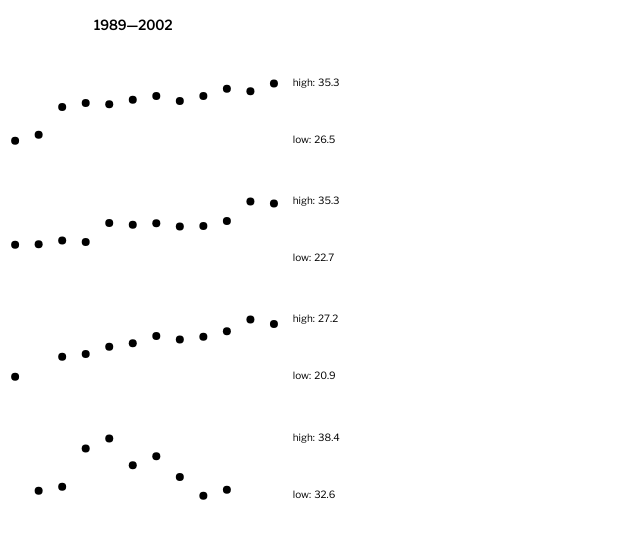
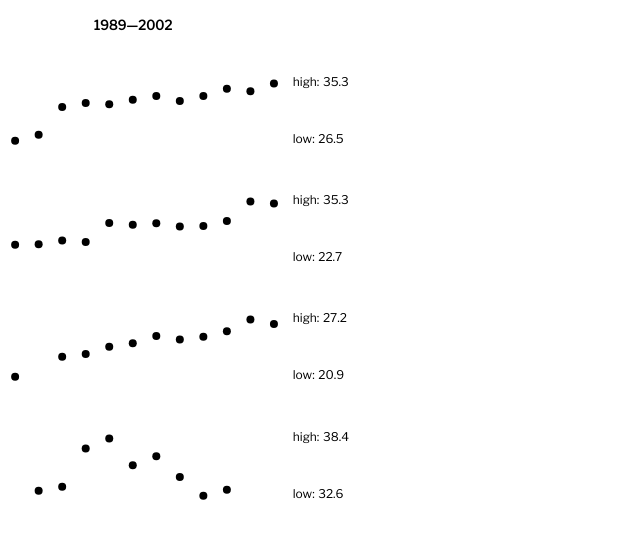
Before and after one commit to julianhlange/portfolio, a plain HTML site: page communism/index.html in a window 1280 px wide. Shown: the part 200-741 px from the top of the page, 507-1147 px from the left. Drawn offline with nearby package versions, Linux system fonts and the light colour scheme.

Commit message:
update communism gini files

```diff
--- a/communism/index.css
+++ b/communism/index.css
@@ -27,20 +27,12 @@ p {
     text-align: justify;
 }
 
-#source {
-    font-size: 12px
-}
-
 #byline {
     text-align: center;
     font-size: larger;
     color: 111111;
 }
 
-.domain {
-    opacity: 0.5;
+#source {
+    font-size: 12px
 }
-
-#key {
-    position: absolute;
-}
--- a/communism/index.html
+++ b/communism/index.html
@@ -88,7 +88,7 @@
             	    .attr('y1', y(minGini))
             	    .attr('y2', y(minGini))
             	    .style('stroke', '999999')
-            	    .attr('stroke-width', 0.1);
+            	    .attr('stroke-width', 0.2);
 
                 graph.append('line')
             	    .attr('x1', x(1988.5))
@@ -96,7 +96,7 @@
             	    .attr('y1', y(maxGini))
             	    .attr('y2', y(maxGini))
             	    .style('stroke', '999999')
-            	    .attr('stroke-width', 0.1);
+            	    .attr('stroke-width', 0.2);
 
             	graph.append('text')
             	    .attr('x', x(1988))
@@ -111,14 +111,14 @@
             	    .attr('y', 0.27*height)
             	    .text("high: " + maxGini)
             	    .attr('font', 'Libre Franklin')
-            	    .attr('font-size', '10px');
+            	    .attr('font-size', '12px');
 
             	graph.append('text')
             	    .attr('x', x(2002.8))
             	    .attr('y', 0.77*height)
             	    .text("low: " + minGini)
             	    .attr('font', 'Libre Franklin')
-            	    .attr('font-size', '10px');
+            	    .attr('font-size', '12px');
 
                 var group = graph
                     .selectAll('g')
```
